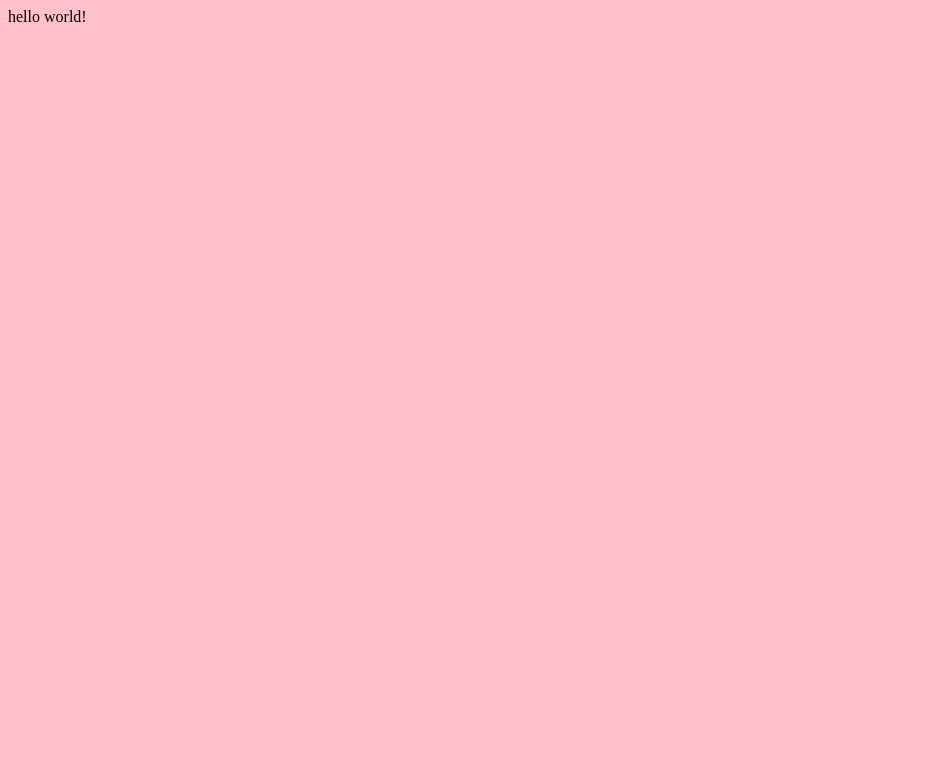
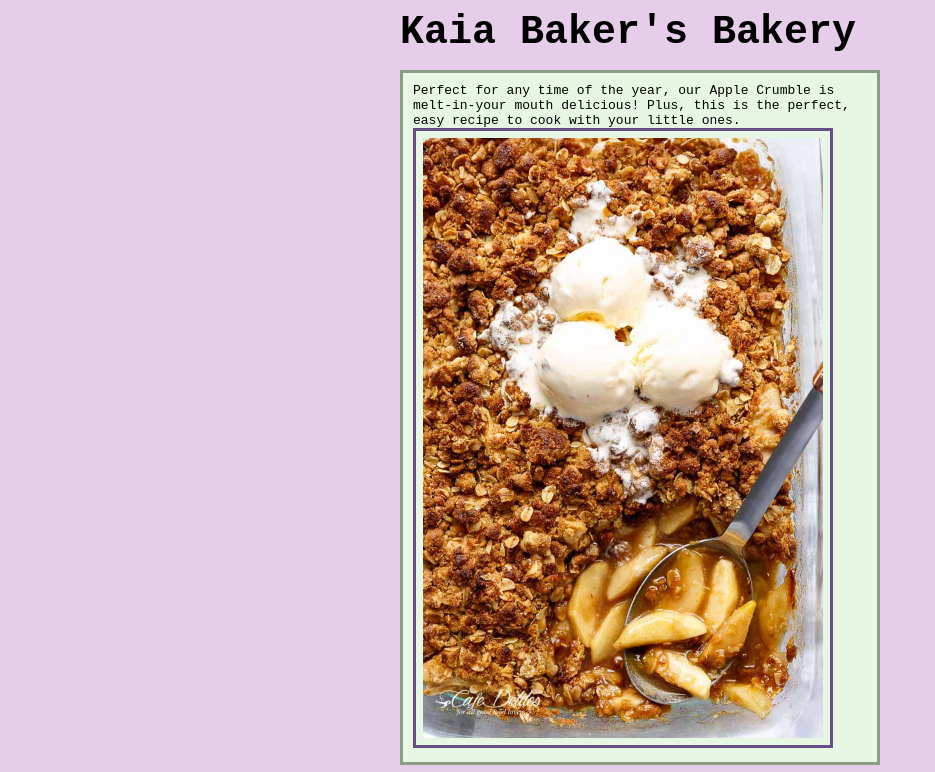
Before and after one commit to kaiabkr/kaiabkr.github.io, a plain HTML site: page index.html in a window 1280 px wide. Shown: the top 772 px of the page, without its empty margins (0-935 px from the left). Drawn offline with Linux system fonts and the light colour scheme.

Commit message:
note to self

```diff
--- a/index.html
+++ b/index.html
@@ -1,13 +1,61 @@
 <!DOCTYPE html>
-<html lang="en">
-<head>
-    <meta charset="UTF-8">
-    <meta http-equiv="X-UA-Compatible" content="IE=edge">
-    <meta name="viewport" content="width=device-width, initial-scale=1.0">
-    <title>Document</title>
-</head>
-<body style="background-color: pink;">
-    hello world!
+<html lang="en-us">
+  <head>
+    <meta charset="utf-8">
+    <meta name="viewport" content="width=device-width">
+    <title>Basic document flow</title>
 
-</body>
+    <style>
+      body {
+        width: 500px;
+        margin: 0 auto;
+        position: relative;
+        background-color: #E6CEEB;
+      }
+
+      p {
+        background: #E8F7E4;
+        border: 3px solid #899E83;
+        padding: 10px;
+        margin: 10px;
+        font-family: monospace;
+        font-size: 40 px;
+      }
+
+      h1 {
+        position: fixed;
+        top: 0px;
+        width: 500px;
+        margin-top: 0;
+        background: #E6CEEB;
+        padding: 10px;
+        font-family: monospace;
+        font-size: 40px;
+      }
+
+      p:nth-of-type(1) {
+        margin-top: 70px;
+      }
+
+      img {
+        position: relative;
+        margin-inline-end: 10s;
+        padding: 7px;
+        border: 3px solid #654F85;
+      }
+s
+
+    </style>
+  </head>
+  <body>
+    <h1>Kaia Baker's Bakery</h1>
+
+    <p> Perfect for any time of the year, our Apple Crumble is melt-in-your mouth delicious! Plus, this is the perfect, easy recipe to cook with your little ones. <img src="applecrumble.jpeg" alt="applecrumble" width="400" height="auto"></p>
+
+    <p>The summer is quickly approaching! Try out our new Raspberry Ice Cream Cake. With a sweet and tangy twist, this recipe will keep you cool all season.<img src="raspcake.jpeg" alt="raspberrycake" width="400" height="auto"></p>
+
+    <p>These are my world famous Rosemary Cookies. <span>Perfect for any holiday or birthday, these cookies will leave you feeling fulfilled and light at the same time. <img src="rosemarycookies.jpg" alt="rosemarycookies" width="400" height="auto"
+        " ></p>
+
+  </body>
 </html>
```
Also changed, not shown: applecrumble.jpeg (added), raspberrycake.jpeg (added), raspcake.jpeg (added), rosemarycookies.jpg (added).
